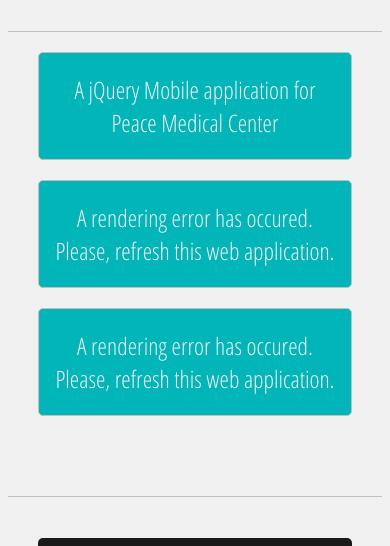
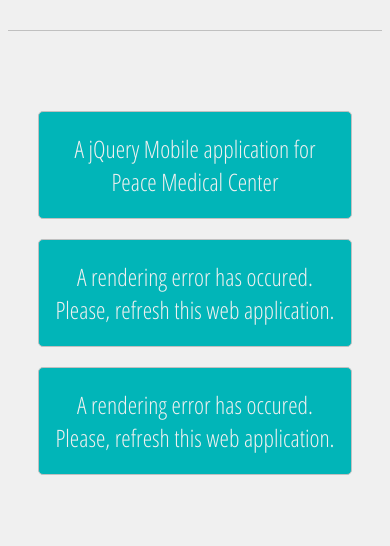
Before and after one commit to ryanpoplin/ryanpoplin.github.io, a plain HTML site: page index.html in a window 390 px wide. Shown: the part 508-1054 px from the top of the page. Drawn offline with Linux system fonts and the light colour scheme.

Commit message:
Completed final styles.

```diff
--- a/styles/core.css
+++ b/styles/core.css
@@ -1,7 +1,7 @@
 body {
 	background-color: #f0f0f0;
-	border-top: 3px solid #c0c0c0;
-	border-bottom: 3px solid #c0c0c0;
+	border-top: 2px solid #c0c0c0;
+	border-bottom: 2px solid #c0c0c0;
 	color: #2b2b2b;
     font-family: 'Open Sans Condensed', sans-serif;
 }
@@ -110,7 +110,7 @@
 	}
 
 	#primary-section {
-		margin: 20px 0 20px 0;
+		margin: 80px 0 20px 0;
 		padding: 0 30px 0 30px;
 	}
 
@@ -150,7 +150,7 @@
 	}
 
 	#primary-section {
-		margin: 20px 0 20px 0;
+		margin: 80px 0 20px 0;
 		padding: 0 30px 0 30px;
 	}
 
```
